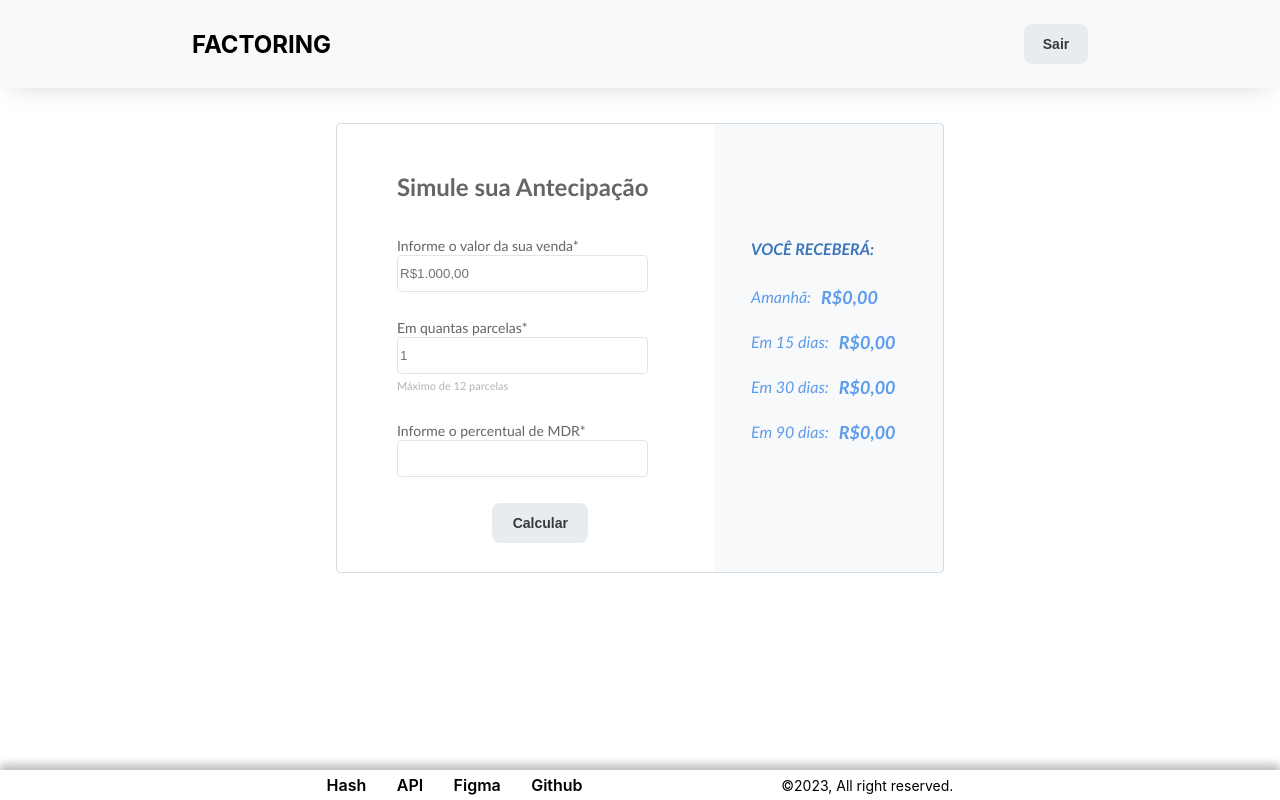
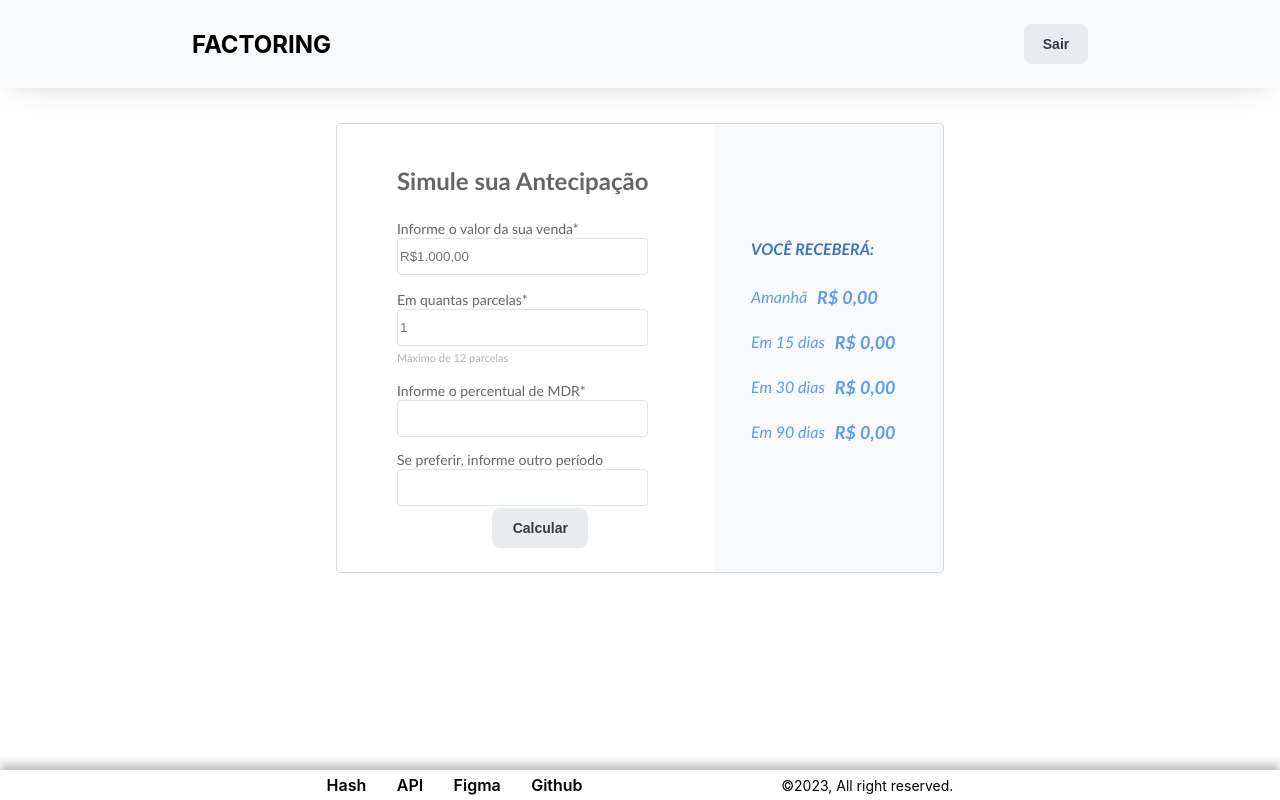
Before and after one commit to JoaoMaiaBGM/m6-factoring, a React (Create React App) app: page /home in a window 1280 px wide. Built offline with nearby package versions, Linux system fonts and the light colour scheme.

Commit message:
fix: factoring form

```diff
--- a/src/Components/Form/index.jsx
+++ b/src/Components/Form/index.jsx
@@ -15,7 +15,6 @@ const FactoringForm = () => {
   } = useForm({
     resolver: yupResolver(formSchema),
   });
-
   return (
     <FormContainer onSubmit={handleSubmit(handleFactoring)}>
       <h2>Simule sua Antecipação</h2>
@@ -46,6 +45,9 @@ const FactoringForm = () => {
         <label htmlFor='mdr'>Informe o percentual de MDR*</label>
         <input type='number' id='mdr' {...register("mdr")} />
         <p>{errors.mdr?.message}</p>
+
+        <label htmlFor='days'>Se preferir, informe outro período</label>
+        <input type='text' id='days' {...register("days")} />
       </div>
       <button type='submit'>Calcular</button>
     </FormContainer>
--- a/src/Components/ValuesList/index.jsx
+++ b/src/Components/ValuesList/index.jsx
@@ -3,36 +3,19 @@ import { useContext } from "react";
 import { Context } from "../../Context/AuthContext";
 
 const ValuesList = () => {
-  const { values, loading } = useContext(Context);
+  const { values, loading, makeList } = useContext(Context);
 
-  const value = Object.values(values);
-
-  const days = Object.keys(values);
-  if (days[0] === "1") {
-    days[0] = "Amanhã";
-  }
-
-  return value.length <= 0 ? (
+  return Object.keys(values).length <= 0 ? (
     <ListContainer>
       <div>
         <h2>VOCÊ RECEBERÁ:</h2>
         <ul>
-          <div className='list-item'>
-            <h3>Amanhã:</h3>
-            <p>R$0,00</p>
-          </div>
-          <div className='list-item'>
-            <h3>Em 15 dias:</h3>
-            <p>R$0,00</p>
-          </div>
-          <div className='list-item'>
-            <h3>Em 30 dias:</h3>
-            <p>R$0,00</p>
-          </div>
-          <div className='list-item'>
-            <h3>Em 90 dias:</h3>
-            <p>R$0,00</p>
-          </div>
+          {makeList({
+            1: 0,
+            15: 0,
+            30: 0,
+            90: 0,
+          })}
         </ul>
       </div>
     </ListContainer>
@@ -42,44 +25,7 @@ const ValuesList = () => {
     <ListContainer>
       <div>
         <h2>VOCÊ RECEBERÁ:</h2>
-        <ul>
-          <div className='list-item'>
-            <h3>{days[0]}</h3>
-            <p>
-              {value[0].toLocaleString("pt-BR", {
-                style: "currency",
-                currency: "BRL",
-              })}
-            </p>
-          </div>
-          <div className='list-item'>
-            <h3>Em {days[1]} dias:</h3>
-            <p>
-              {value[1].toLocaleString("pt-BR", {
-                style: "currency",
-                currency: "BRL",
-              })}
-            </p>
-          </div>
-          <div className='list-item'>
-            <h3>Em {days[2]} dias:</h3>
-            <p>
-              {value[2].toLocaleString("pt-BR", {
-                style: "currency",
-                currency: "BRL",
-              })}
-            </p>
-          </div>
-          <div className='list-item'>
-            <h3>Em {days[3]} dias:</h3>
-            <p>
-              {value[3].toLocaleString("pt-BR", {
-                style: "currency",
-                currency: "BRL",
-              })}
-            </p>
-          </div>
-        </ul>
+        <ul>{makeList(values)}</ul>
       </div>
     </ListContainer>
   );
--- a/src/Context/AuthContext.js
+++ b/src/Context/AuthContext.js
@@ -12,19 +12,42 @@ function Provider({ children }) {
   async function handleFactoring(factoringData) {
     setLoading(true);
 
+    factoringData.days = factoringData.days.split(",").map((day) => {
+      return Number(day.trim());
+    });
+
     await Api.post("", factoringData)
       .then((res) => {
         setValues(res.data);
+        if (res.status === 200) {
+          setLoading(false);
+          toast.success("Cálculo feito com sucesso!");
+        }
       })
       .catch((err) => {
         console.log(err);
         setLoading(false);
+        toast.error("Dados inválidos!");
+      });
+  }
+
+  function makeList(values) {
+    const valuesKeys = Object.keys(values);
+
+    return valuesKeys.map((valueKey, index) => {
+      const days = valueKey === "1" ? "Amanhã" : `Em ${valueKey} dias`;
+      const amount = Number(values[valueKey]).toLocaleString("pt-BR", {
+        style: "currency",
+        currency: "BRL",
       });
 
-    if (values) {
-      setLoading(false);
-      toast.success("Cálculo feito com sucesso!");
-    }
+      return (
+        <div key={index} className='list-item'>
+          <h3>{days}</h3>
+          <p>{amount}</p>
+        </div>
+      );
+    });
   }
 
   function handleReset() {
@@ -34,7 +57,9 @@ function Provider({ children }) {
   }
 
   return (
-    <Context.Provider value={{ handleFactoring, values, handleReset, loading }}>
+    <Context.Provider
+      value={{ handleFactoring, values, handleReset, loading, makeList }}
+    >
       {children}
     </Context.Provider>
   );
```
